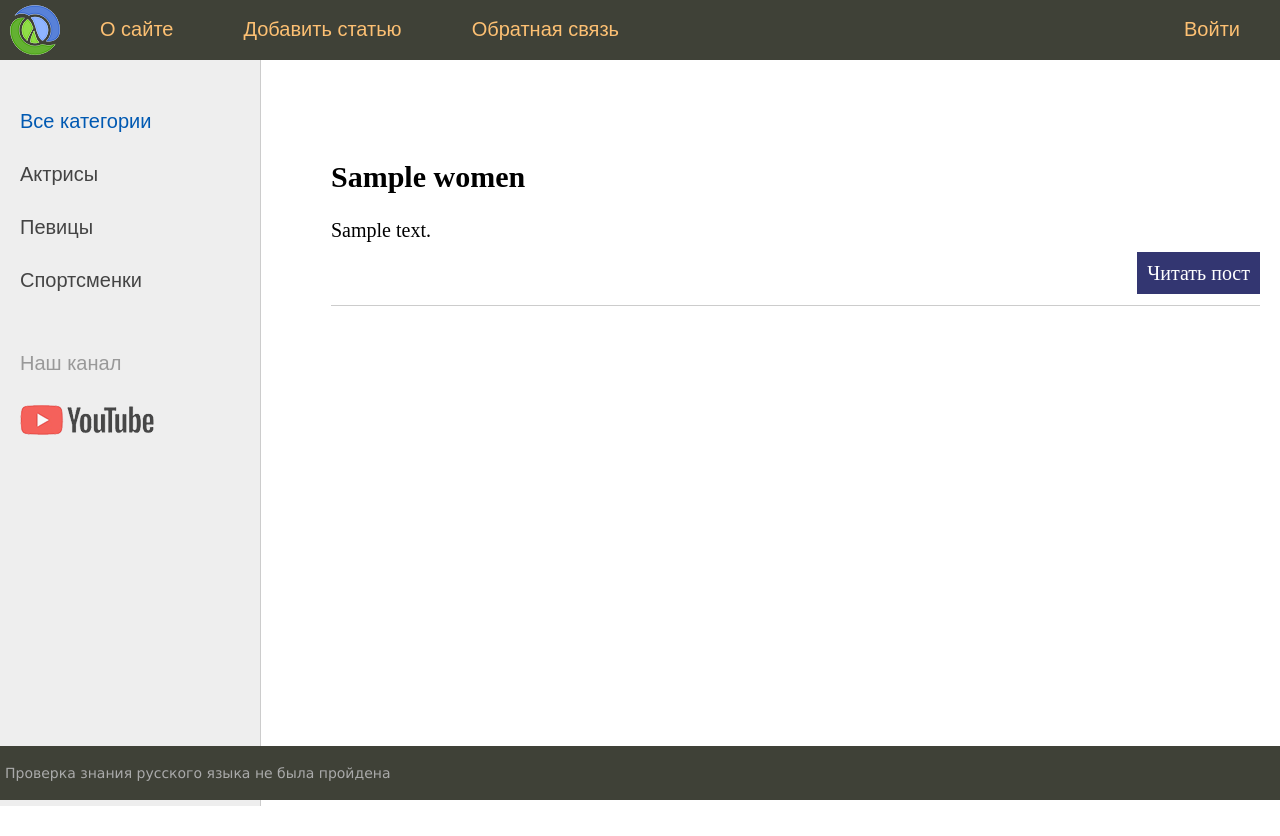
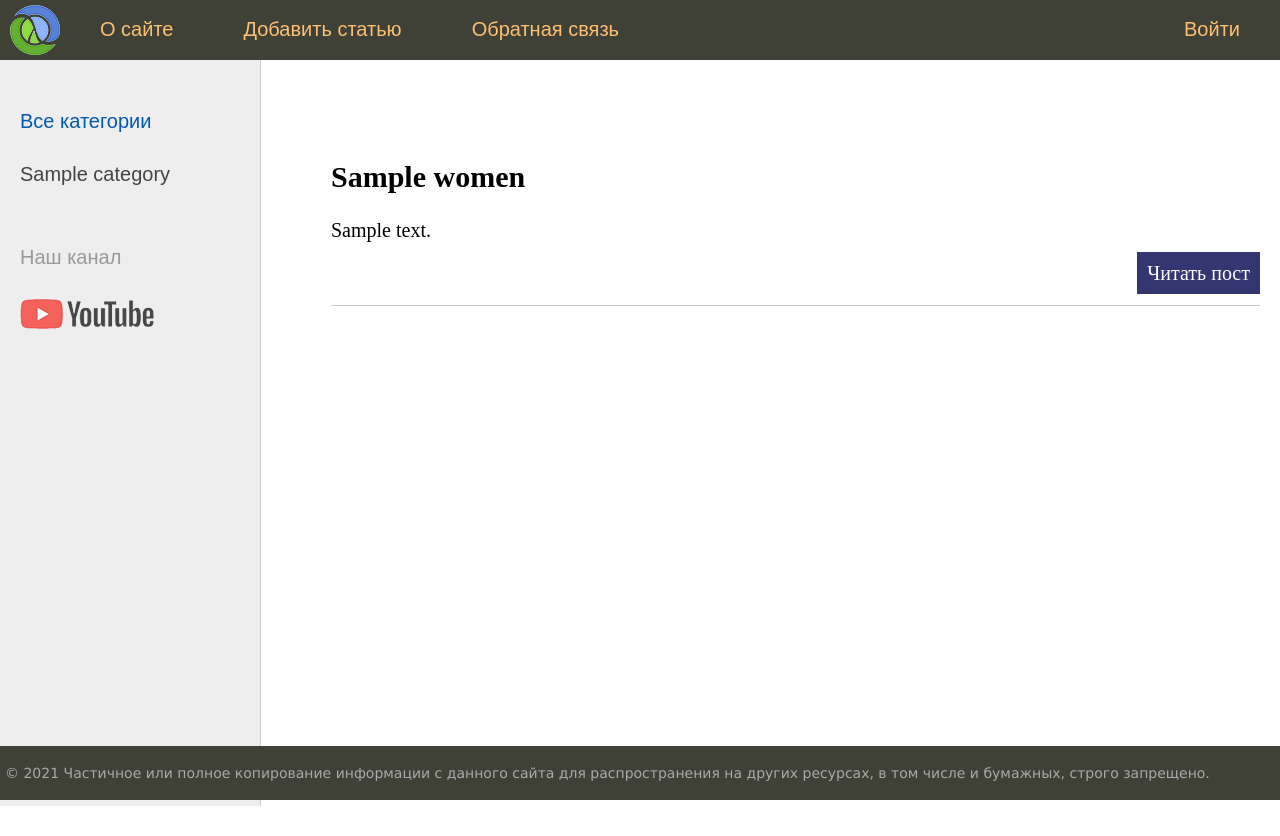
Before and after one commit to greatlaki/tms-django_3_lesson, a Django app: page / in a window 1280 px wide. Run offline with Django 3.2, Linux system fonts and the light colour scheme; tables that the repository leaves empty hold one stand-in row (values such as "Sample post").

Commit message:
Update db, show_category

```diff
--- a/coolsite/women/models.py
+++ b/coolsite/women/models.py
@@ -23,3 +23,6 @@ class Category(models.Model):
 
     def __str__(self):
         return self.name
+
+    def get_absolute_url(self):
+        return reverse('category', kwargs={'cat_id': self.pk})
--- a/coolsite/women/templates/women/base.html
+++ b/coolsite/women/templates/women/base.html
@@ -33,10 +33,20 @@
 <!-- Sidebar слева -->
 	<td valign="top" class="left-chapters">
 	<ul id="leftchapters">
+{% if cat_selected == 0 %}
 		<li class="selected">Все категории</li>
-		<li><a href="#">Актрисы</a></li>
-		<li><a href="#">Певицы</a></li>
-		<li><a href="#">Спортсменки</a></li>
+{% else %}
+		<li><a href="{% url 'home' %}">Все категории</a></li>
+{% endif %}
+
+{% for c in cats %}
+	{% if c.pk == cat_selected %}
+		<li class="selected">{{c.name}}</li>
+	{% else %}
+		<li><a href="{{ c.get_absolute_url }}">{{c.name}}</a></li>
+	{% endif %}
+{% endfor %}
+
 		<li class="share">
 		<p>Наш канал</p>
 		<a class="share-yt" href="https://www.youtube.com/channel/UClJzWfGWuGJL2t-3dYKcHTA/playlists" target="_blank" rel="nofollow"></a>
@@ -61,7 +71,7 @@
 <!-- Footer -->
 <tr><td valign=top>
 	<div id="footer">
-		<p>Проверка знания русского языка не была пройдена</p>
+		<p>&copy; 2021 Частичное или полное копирование информации с данного сайта для распространения на других ресурсах, в том числе и бумажных, строго запрещено.</p>
 	</div>
 </td></tr></table>
 <!-- Конец footer'а и страницы -->
--- a/coolsite/women/urls.py
+++ b/coolsite/women/urls.py
@@ -9,4 +9,5 @@ urlpatterns = [
     path('contact/', contact, name='contact'),
     path('login/', login, name='login'),
     path('post/<int:post_id>/', show_post, name='post'),
+    path('category/<int:cat_id>/', show_category, name='category'),
 ]
--- a/coolsite/women/views.py
+++ b/coolsite/women/views.py
@@ -12,10 +12,14 @@ menu = [{'title':  'О сайте', 'url_name': 'about'},
 
 def index(request):
     posts = Women.objects.all()
+    cats = Category.objects.all()
+
     context = {
         'posts': posts,
+        'cats': cats,
         'menu': menu,
         'title': 'Главная страница',
+        'cat_selected': 0,
     }
     return render(request, 'women/index.html', context=context)
 
@@ -41,3 +45,16 @@ def pageNotFound(request, exception):
 
 def show_post(request, post_id):
     return HttpResponse(f"Отображение статьи с id = {post_id}")
+
+def show_category(request, cat_id):
+    posts = Women.objects.filter(cat_id=cat_id)
+    cats = Category.objects.all()
+
+    context = {
+        'posts': posts,
+        'cats': cats,
+        'menu': menu,
+        'title': 'Отображение по рубрикам',
+        'cat_selected': cat_id,
+    }
+    return render(request, 'women/index.html', context=context)
```
